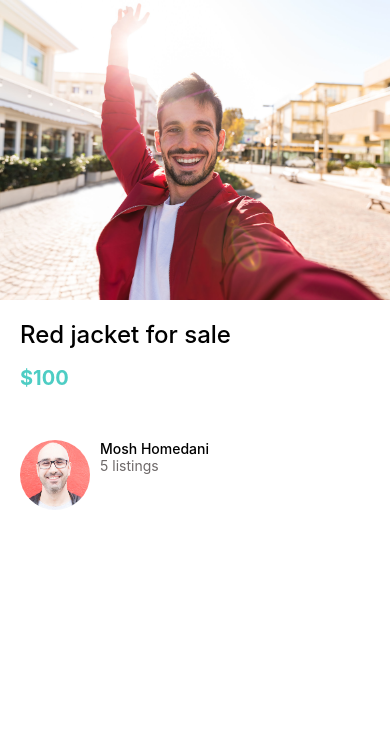
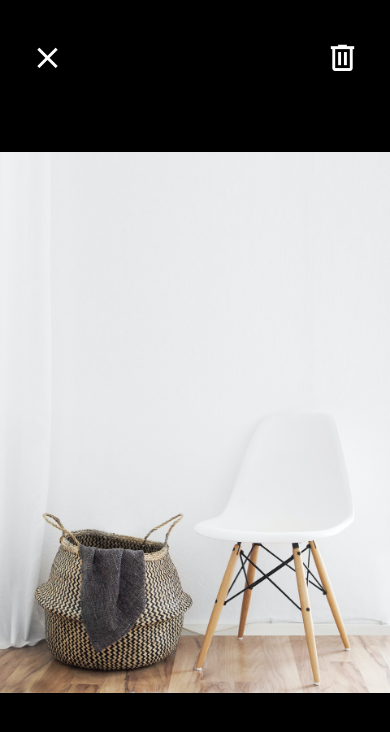
Before and after one commit to captainR0bbo/DoneWithIt, a React Native app: screen / in a window 390 px wide. Shown: the top 732 px of the page. Built offline with nearby package versions, Linux system fonts and the light colour scheme.

Commit message:
Finish icons on view image screen

```diff
--- a/App.js
+++ b/App.js
@@ -3,9 +3,10 @@
 
 import Card from "./app/components/Card";
 import ListingDetailsScreen from "./app/screens/ListingDetailsScreen";
+import ViewImageScreen from "./app/screens/ViewImageScreen";
 
 export default function App() {
-  return <ListingDetailsScreen />;
+  return <ViewImageScreen />;
 }
 
 const styles = StyleSheet.create({
--- a/app/screens/ViewImageScreen.js
+++ b/app/screens/ViewImageScreen.js
@@ -1,13 +1,22 @@
 import React from "react";
 import { Image, StyleSheet, View } from "react-native";
+import { MaterialCommunityIcons } from "@expo/vector-icons";
 
 import colors from "../config/colors";
 
 function ViewImageScreen(props) {
   return (
     <View style={styles.container}>
-      <View style={styles.closeIcon}></View>
-      <View style={styles.deleteIcon}></View>
+      <View style={styles.closeIcon}>
+        <MaterialCommunityIcons name="close" color="white" size={35} />
+      </View>
+      <View style={styles.deleteIcon}>
+        <MaterialCommunityIcons
+          name="trash-can-outline"
+          color="white"
+          size={35}
+        />
+      </View>
       <Image
         style={styles.image}
         resizeMode="contain"
@@ -19,9 +28,6 @@
 
 const styles = StyleSheet.create({
   closeIcon: {
-    width: 50,
-    height: 50,
-    backgroundColor: colors.primary,
     position: "absolute",
     top: 40,
     left: 30,
@@ -31,9 +37,6 @@
     flex: 1,
   },
   deleteIcon: {
-    width: 50,
-    height: 50,
-    backgroundColor: colors.secondary,
     position: "absolute",
     top: 40,
     right: 30,
```
